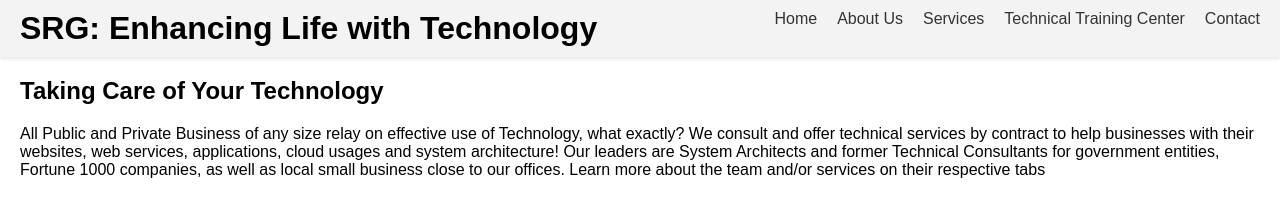
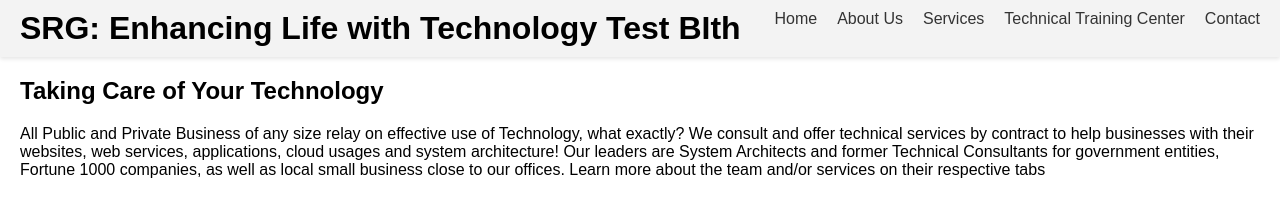
Before and after one commit to saberrg/srgHome2, a website built with webpack: page index.html in a window 1280 px wide. Built offline with nearby package versions, Linux system fonts and the light colour scheme.

Commit message:
This is a fucking test dude

```diff
--- a/index.html
+++ b/index.html
@@ -9,7 +9,7 @@
 <body>
     <header>
         <div class="header-left">
-            <h1>SRG: Enhancing Life with Technology</h1>
+            <h1>SRG: Enhancing Life with Technology Test BIth</h1>
         </div>
         <nav class="header-right">
             <ul>
```
